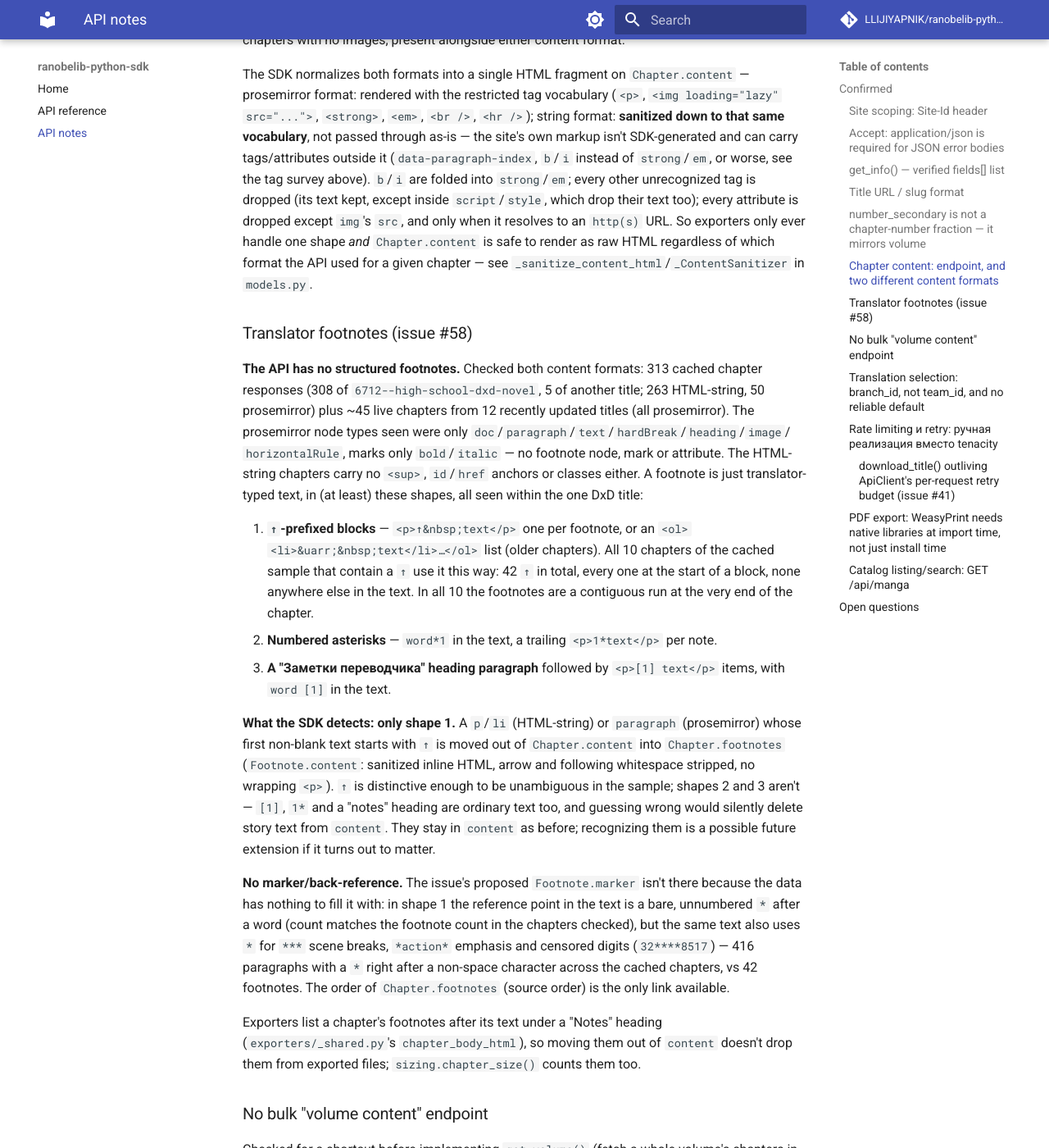
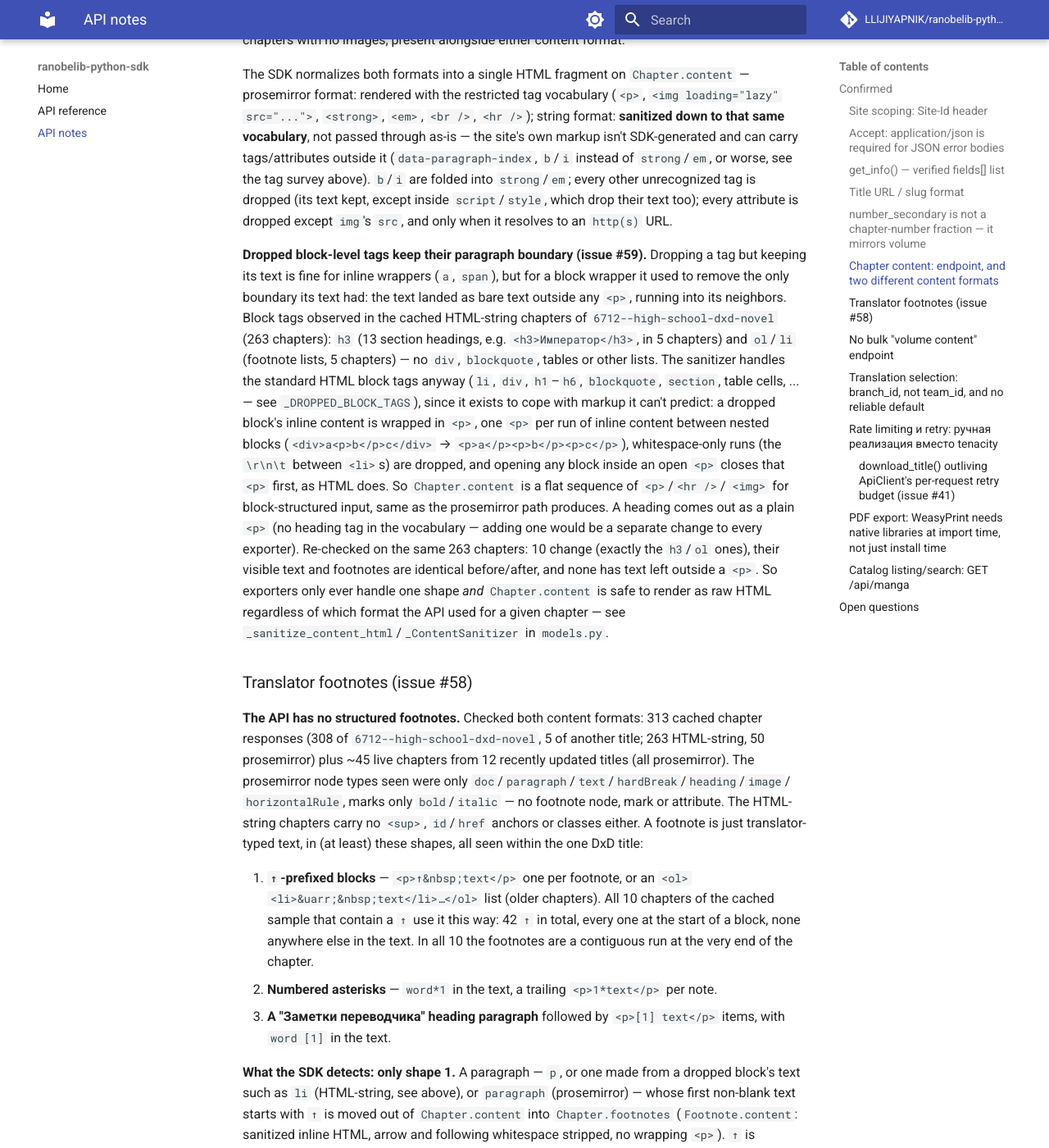
Before and after one commit to LLIJIYAPNIK/ranobelib-python-sdk, an MkDocs documentation site: the page built from docs/api-notes.md, in a window 1280 px wide and 1400 px high, scrolled down 3796 px. Shown: the whole window at 82% size. Built offline with MkDocs 1.6.1 and Material for MkDocs 9.7.7, drawn with Linux system fonts in a browser that asks for light colours; comment, search, counter and statistics services are not loaded.

Commit message:
docs: document block-tag paragraph handling in the sanitizer
Co-Authored-By: Claude Opus 5.5 <noreply@anthropic.com>

```diff
--- a/docs/api-notes.md
+++ b/docs/api-notes.md
@@ -159,7 +159,26 @@ carry tags/attributes outside it (`data-paragraph-index`, `b`/`i` instead of `st
 worse, see the tag survey above). `b`/`i` are folded into `strong`/`em`; every other
 unrecognized tag is dropped (its text kept, except inside `script`/`style`, which drop their
 text too); every attribute is dropped except `img`'s `src`, and only when it resolves to an
-`http(s)` URL. So exporters only ever handle one shape *and* `Chapter.content` is safe to
+`http(s)` URL.
+
+**Dropped block-level tags keep their paragraph boundary (issue #59).** Dropping a tag but
+keeping its text is fine for inline wrappers (`a`, `span`), but for a block wrapper it used
+to remove the only boundary its text had: the text landed as bare text outside any `<p>`,
+running into its neighbors. Block tags observed in the cached HTML-string chapters of
+`6712--high-school-dxd-novel` (263 chapters): `h3` (13 section headings, e.g.
+`<h3>Император</h3>`, in 5 chapters) and `ol`/`li` (footnote lists, 5 chapters) — no `div`,
+`blockquote`, tables or other lists. The sanitizer handles the standard HTML block tags
+anyway (`li`, `div`, `h1`–`h6`, `blockquote`, `section`, table cells, ... — see
+`_DROPPED_BLOCK_TAGS`), since it exists to cope with markup it can't predict: a dropped
+block's inline content is wrapped in `<p>`, one `<p>` per run of inline content between
+nested blocks (`<div>a<p>b</p>c</div>` → `<p>a</p><p>b</p><p>c</p>`), whitespace-only runs
+(the `\r\n\t` between `<li>`s) are dropped, and opening any block inside an open `<p>` closes
+that `<p>` first, as HTML does. So `Chapter.content` is a flat sequence of `<p>`/`<hr />`/
+`<img>` for block-structured input, same as the prosemirror path produces. A heading comes
+out as a plain `<p>` (no heading tag in the vocabulary — adding one would be a separate
+change to every exporter). Re-checked on the same 263 chapters: 10 change (exactly the
+`h3`/`ol` ones), their visible text and footnotes are identical before/after, and none has
+text left outside a `<p>`. So exporters only ever handle one shape *and* `Chapter.content` is safe to
 render as raw HTML regardless of which format the API used for a given chapter — see
 `_sanitize_content_html`/`_ContentSanitizer` in `models.py`.
 
@@ -182,8 +201,9 @@ just translator-typed text, in (at least) these shapes, all seen within the one
 3. **A "Заметки переводчика" heading paragraph** followed by `<p>[1] text</p>` items, with
    `word [1]` in the text.
 
-**What the SDK detects: only shape 1.** A `p`/`li` (HTML-string) or `paragraph`
-(prosemirror) whose first non-blank text starts with `↑` is moved out of `Chapter.content`
+**What the SDK detects: only shape 1.** A paragraph — `p`, or one made from a dropped
+block's text such as `li` (HTML-string, see above), or `paragraph` (prosemirror) — whose
+first non-blank text starts with `↑` is moved out of `Chapter.content`
 into `Chapter.footnotes` (`Footnote.content`: sanitized inline HTML, arrow and following
 whitespace stripped, no wrapping `<p>`). `↑` is distinctive enough to be unambiguous in the
 sample; shapes 2 and 3 aren't — `[1]`, `1*` and a "notes" heading are ordinary text too, and
```
Also changed, not shown: CLAUDE.md (+22 -1 lines).
